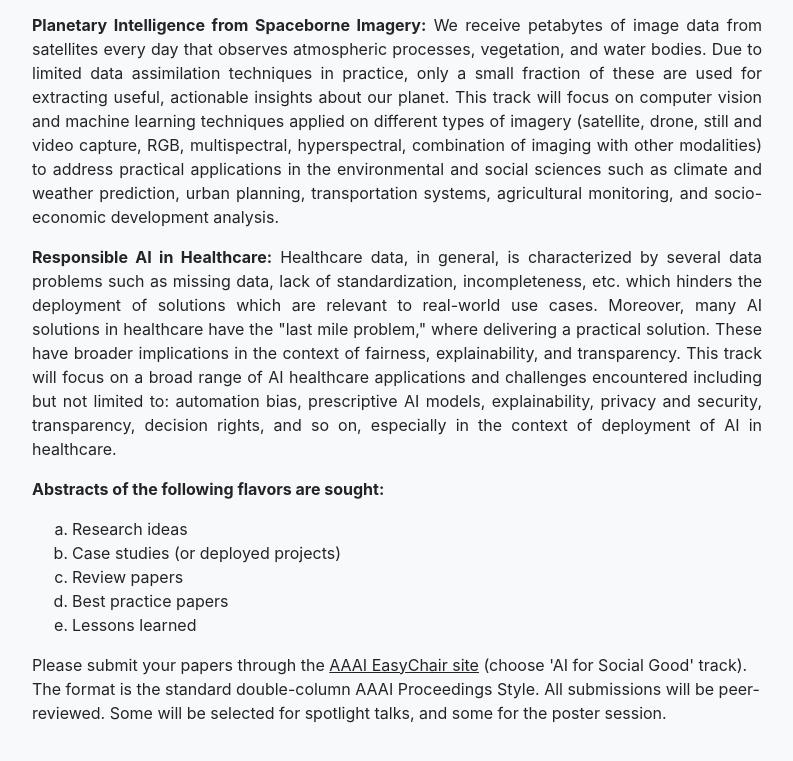
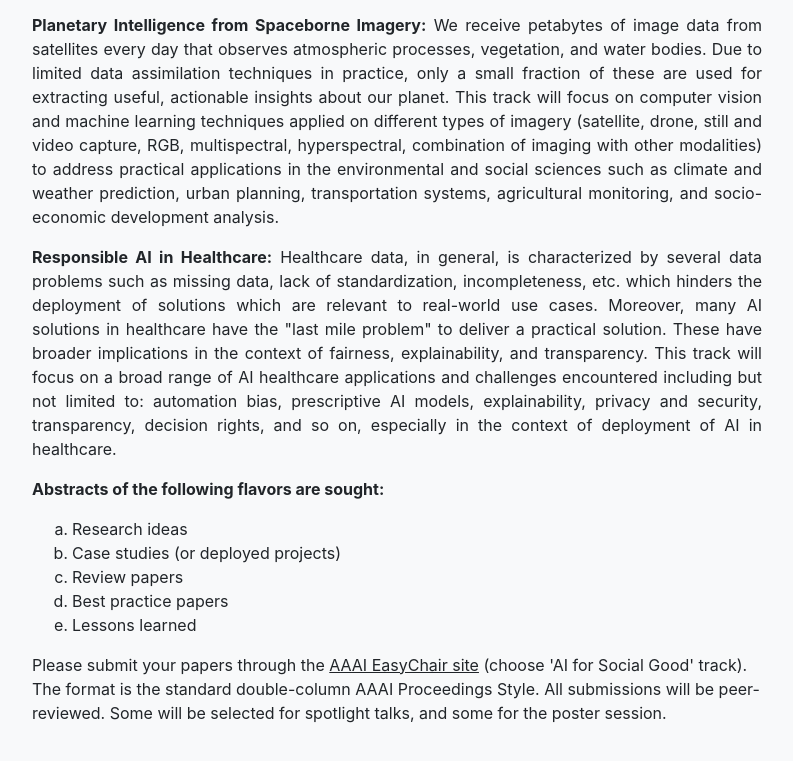
Before and after one commit to ai-for-socialgood/ai-for-socialgood.github.io, a website with bundled scripts: page index.html in a window 1280 px wide. Shown: the part 1416-2177 px from the top of the page, without its empty margins (243-1036 px from the left). Built offline with nearby package versions, Linux system fonts and the light colour scheme.

Commit message:
sentence correction in healthcare desc

```diff
--- a/index.html
+++ b/index.html
@@ -89,7 +89,7 @@
 
           <p class="text-justify"><b>Planetary Intelligence from Spaceborne Imagery:</b> We receive petabytes of image data from satellites every day that observes atmospheric processes, vegetation, and water bodies. Due to limited data assimilation techniques in practice, only a small fraction of these are used for extracting useful, actionable insights about our planet. This track will focus on computer vision and machine learning techniques applied on different types of imagery (satellite, drone, still and video capture, RGB, multispectral, hyperspectral, combination of imaging with other modalities) to address practical applications in the environmental and social sciences such as climate and weather prediction, urban planning, transportation systems, agricultural monitoring, and socio-economic development analysis. </p>
 
-          <p class="text-justify"><b>Responsible AI in Healthcare:</b>  Healthcare data, in general, is characterized by several data problems such as missing data, lack of standardization, incompleteness, etc. which hinders the deployment of solutions which are relevant to real-world use cases. Moreover, many AI solutions in healthcare have the "last mile problem," where delivering a practical solution. These have broader implications in the context of fairness, explainability, and transparency. This track will focus on a broad range of AI healthcare applications and challenges encountered including but not limited to: automation bias, prescriptive AI models, explainability, privacy and security, transparency, decision rights, and so on, especially in the context of deployment of AI in healthcare.</p>
+          <p class="text-justify"><b>Responsible AI in Healthcare:</b>  Healthcare data, in general, is characterized by several data problems such as missing data, lack of standardization, incompleteness, etc. which hinders the deployment of solutions which are relevant to real-world use cases. Moreover, many AI solutions in healthcare have the "last mile problem" to deliver a practical solution. These have broader implications in the context of fairness, explainability, and transparency. This track will focus on a broad range of AI healthcare applications and challenges encountered including but not limited to: automation bias, prescriptive AI models, explainability, privacy and security, transparency, decision rights, and so on, especially in the context of deployment of AI in healthcare.</p>
 
           <p class="text-justify"><b>Abstracts of the following flavors are sought:</b>
             <ol type="a">
```
